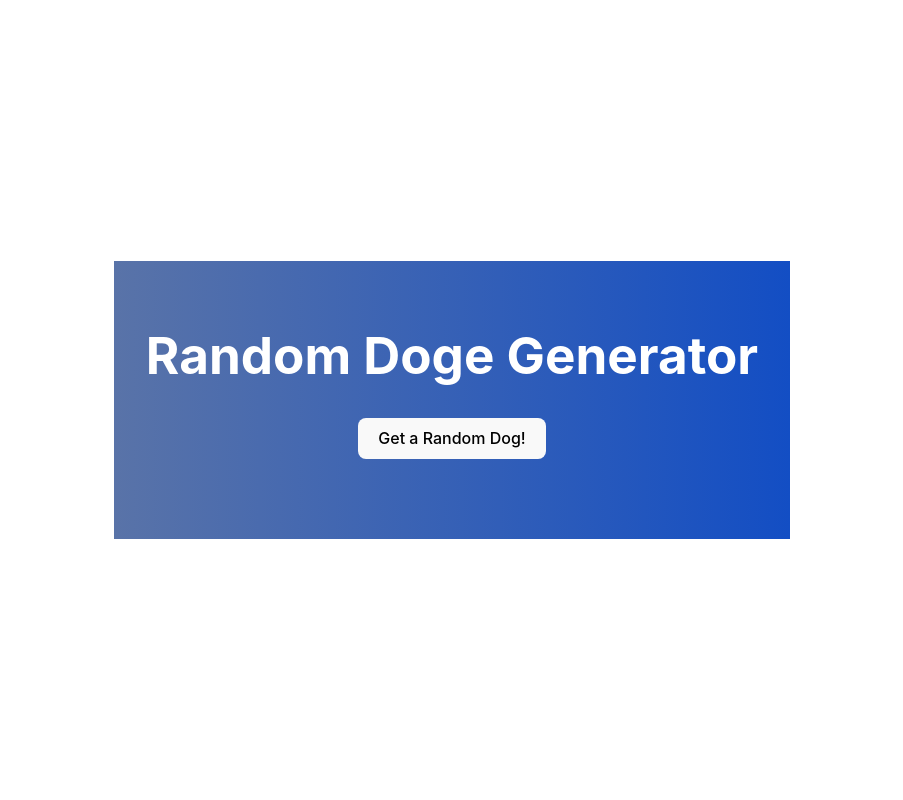
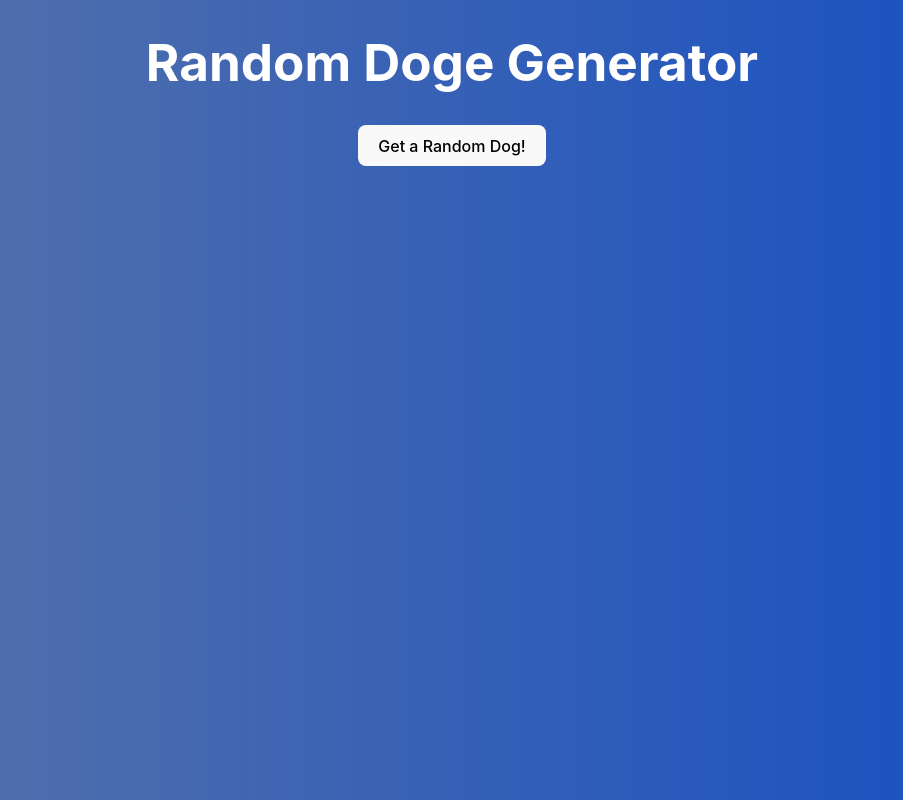
Before and after one commit to Jenni4B/doge, a React (Vite) app: page / in a window 1280 px wide. Shown: the whole page, without its empty margins (188-1091 px from the left). Built offline with nearby package versions, Linux system fonts and the light colour scheme.

Commit message:
Fixed the background

```diff
--- a/src/App.css
+++ b/src/App.css
@@ -1,7 +1,8 @@
-#root {
-  margin: 0 auto;
-  padding: 2rem;
+html, body, #root {
+  height: 100%;
+  width: 100%;
   text-align: center;
+  justify-content: center;
   background: linear-gradient(to right, #5973a8, #134ec4);
   display: flex;
 }
```
